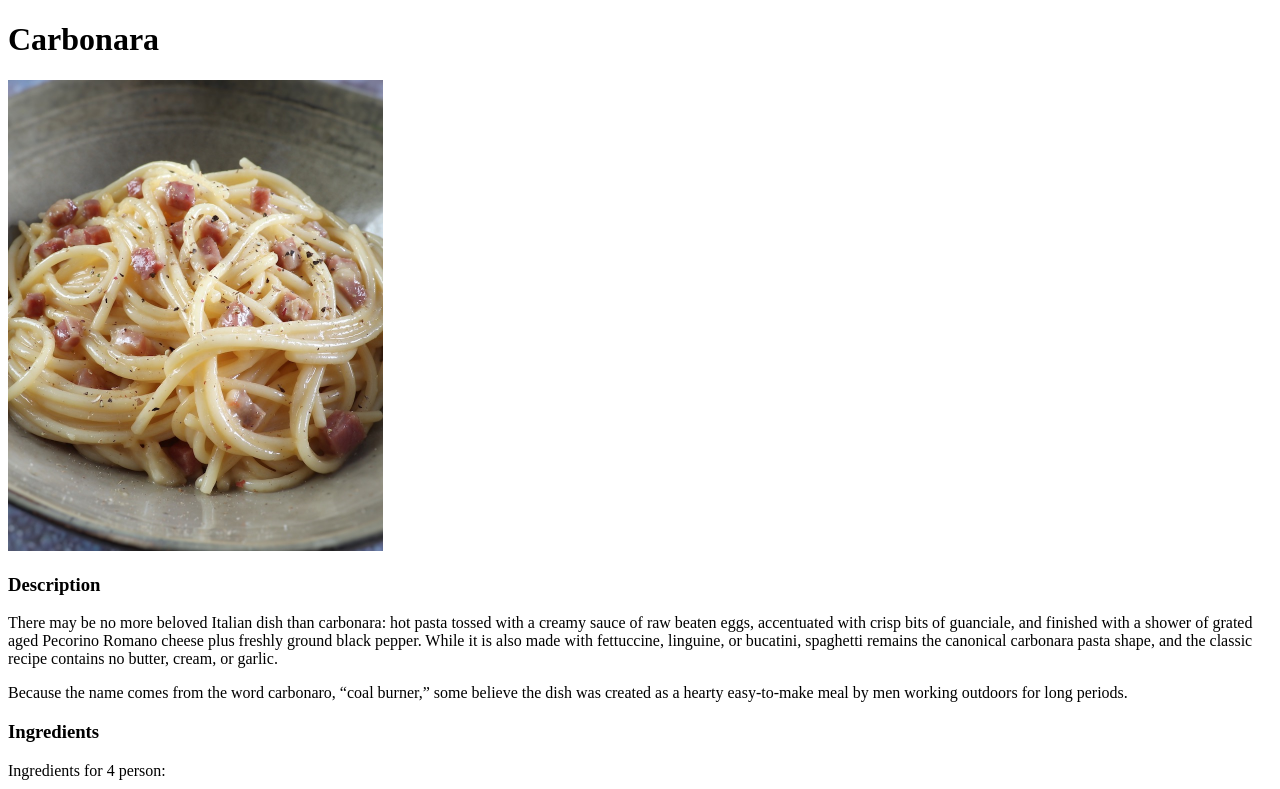
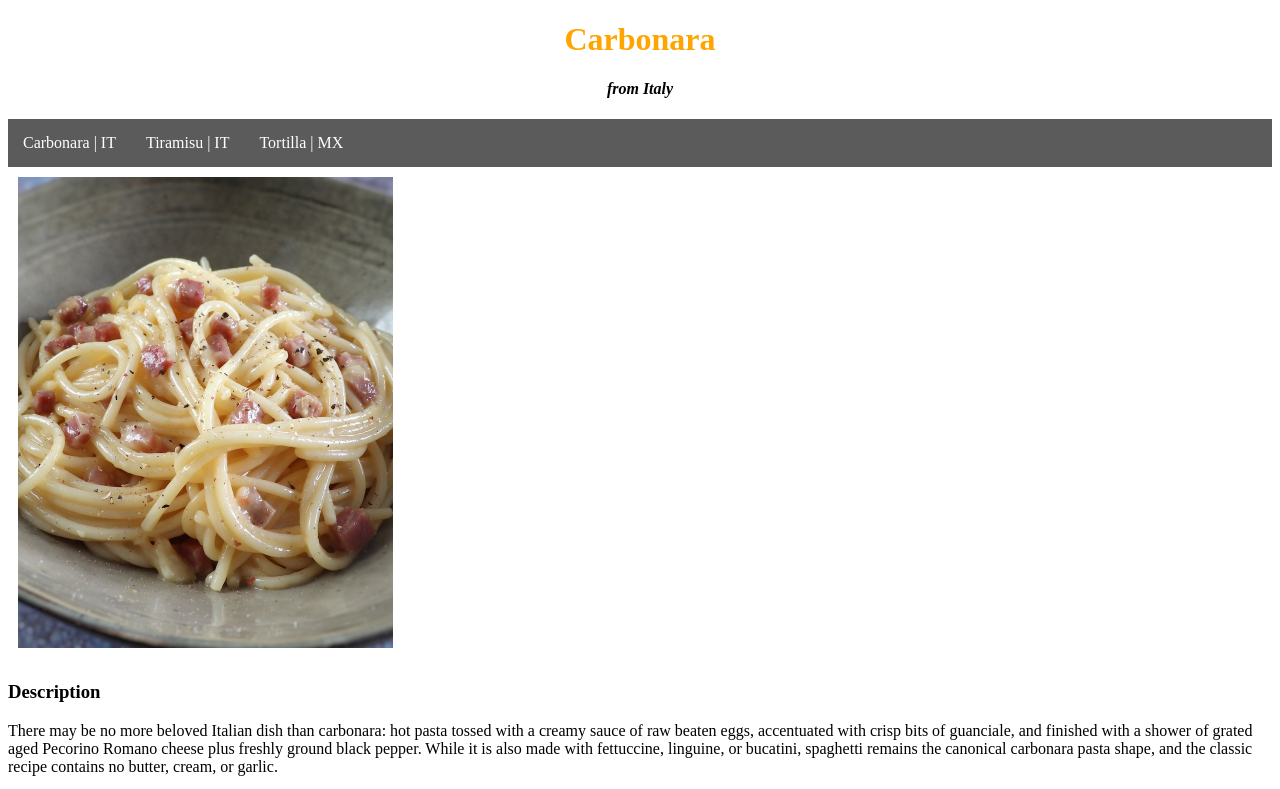
Before and after one commit to Ma771as/odin-recipes, a plain HTML site: page recipes/carbonara.html in a window 1280 px wide. Shown: the top 789 px of the page. Drawn offline with Linux system fonts and the light colour scheme.

Commit message:
CSS styling added to recipes project

```diff
--- a/recipes/carbonara.html
+++ b/recipes/carbonara.html
@@ -4,11 +4,24 @@
     <head>
         <meta charset="UTF-8">
         <title></title>
+
+        <link rel="stylesheet" href="stylefood.css">
     </head>
 
     <body>
         <h1>Carbonara</h1>
-        <img src="../dish-pic/carbonara-pic.jpg" alt="Spaghetti alla carbonara" height="471" width="375">
+        <h4>from Italy</h4>
+
+        <!-- navigation bar added to facilitate navigation -->
+        <nav class="navbar">
+            <ul>
+                <li><a href="carbonara.html">Carbonara | IT</a></li>
+                <li><a href="tiramisu.html">Tiramisu | IT</a></li>
+                <li><a href="tortilla.html">Tortilla | MX</a></li>
+            </ul>
+        </nav>
+
+        <img class="immage" src="../dish-pic/carbonara-pic.jpg" alt="Spaghetti alla carbonara" height="471" width="375">
         <!-- Immage of the dish -->
          <h3>Description</h3>
          <p>There may be no more beloved Italian dish than carbonara: hot pasta tossed with a creamy sauce of raw beaten eggs, accentuated with crisp bits of guanciale, and finished with a shower of grated aged Pecorino Romano cheese plus freshly ground black pepper. While it is also made with fettuccine, linguine, or bucatini, spaghetti remains the canonical carbonara pasta shape, and the classic recipe contains no butter, cream, or garlic.</p>
--- /dev/null
+++ b/recipes/stylefood.css
@@ -0,0 +1,41 @@
+h1 {
+    text-align: center;
+    color: orange;
+}
+
+h4 {
+    text-align: center;
+    font-style: italic;
+}
+
+/* navigation bar style */
+.navbar ul{
+    list-style-type: none;
+    background-color: rgb(91, 91, 91);
+    padding: 0px;
+    margin: 0px;
+    overflow: hidden;
+}
+
+.navbar a{
+    color: white;
+    text-decoration: none;
+    padding: 15px;
+    display: block;
+    text-align: center;
+}
+
+.navbar a:hover{
+    background-color: rgb(80, 80, 80);
+}
+
+.navbar li{
+    float: left;
+}
+
+/* style immage */
+
+.immage {
+    margin-top: 10px;
+    margin: 10px;
+}
--- /dev/null
+++ b/style.css
@@ -0,0 +1,28 @@
+h1 {
+    text-align: center;
+    color: gold;
+}
+
+.navbar ul{
+    list-style-type: none;
+    background-color: rgb(91, 91, 91);
+    padding: 0px;
+    margin: 0px;
+    overflow: hidden;
+}
+
+.navbar a{
+    color: white;
+    text-decoration: none;
+    padding: 15px;
+    display: block;
+    text-align: center;
+}
+
+.navbar a:hover{
+    background-color: rgb(80, 80, 80);
+}
+
+.navbar li{
+    float: left;
+}
```
Also changed, not shown: index.html (+14 -3 lines), recipes/tiramisu.html (+13 -1 lines), recipes/tortilla.html (+13 -1 lines).
